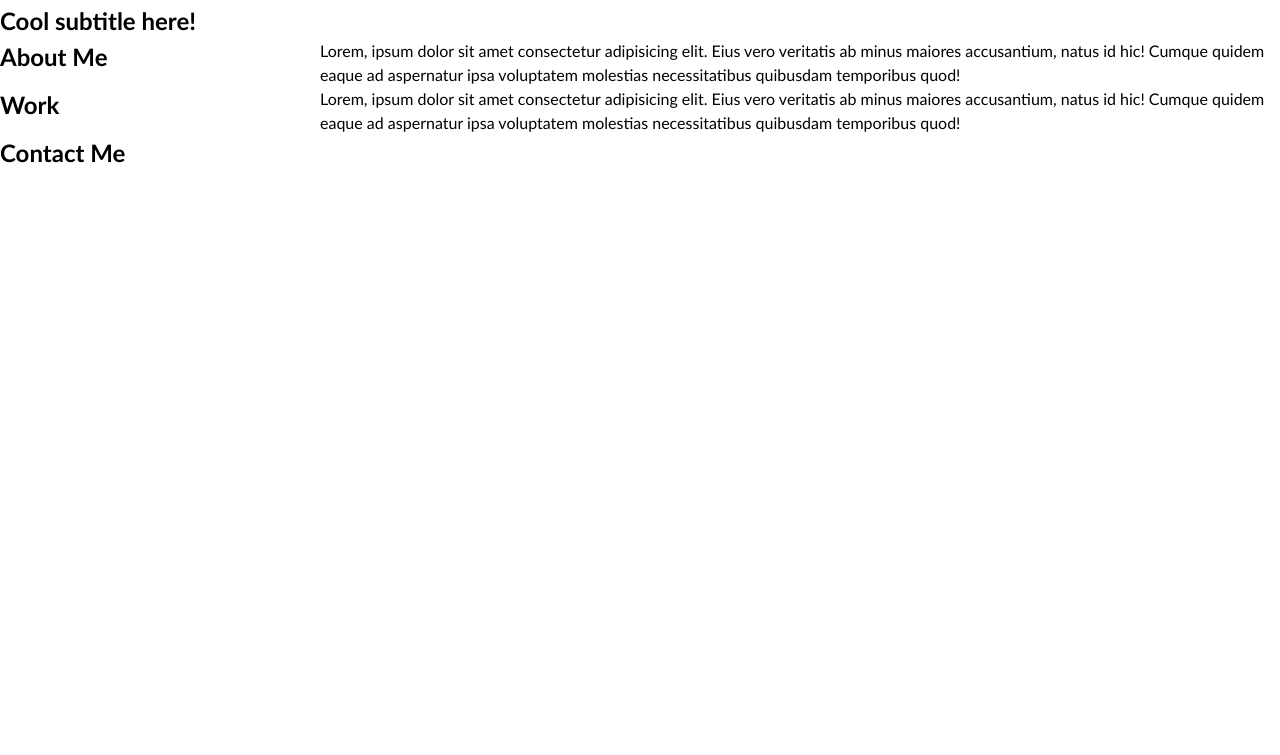
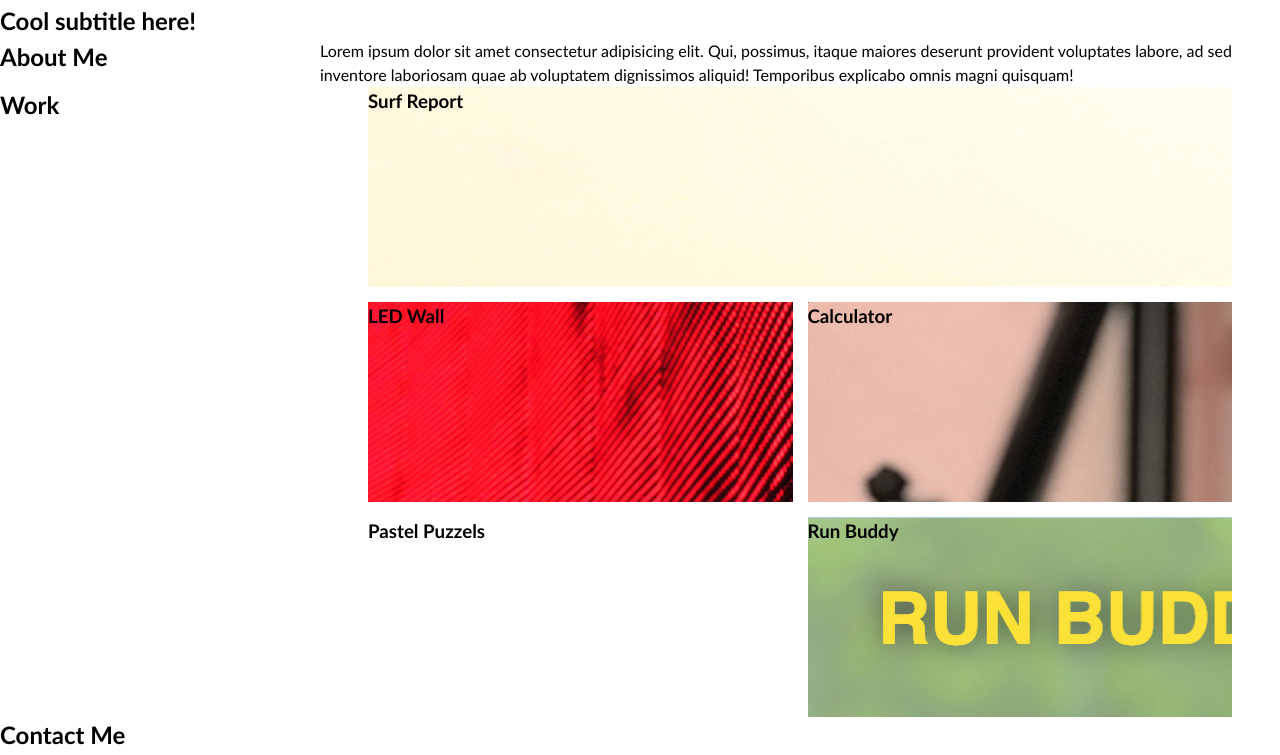
Before and after one commit to Sophie-Senge/portfolio_challenge, a plain HTML site: page starter/index.html in a window 1280 px wide. Shown: the part 45-800 px from the top of the page. Drawn offline with Linux system fonts and the light colour scheme.

Commit message:
added ids and images into css along with seperate grid for work section

```diff
--- a/starter/css/style.css
+++ b/starter/css/style.css
@@ -12,6 +12,45 @@ body {
 .page-wrapper {
   display: grid;
   grid-template-columns: 25% 75%;
+
+}
+
+.work-grid {
+  margin: 0px 5%;
+  display: grid;
+  gap: 15px;
+  grid-template-columns: 1fr 1fr;
+  grid-template-rows: 200px 200px 200px;
+  grid-template-areas:
+  "SR SR"
+  "led cal"
+  "pp run"
+}
+
+#surf-report {
+  grid-area: SR;
+  background-image: url("../images/02-portfolio-4.jpg");
+}
+
+#led-wall {
+  grid-area: led;
+  background-image: url("../images/02-portfolio-1.jpg");
+}
+
+#calculator {
+  grid-area: cal;
+  background-image: url("../images/02-portfolio-2.jpg");
+}
+
+#pastel-puzzles {
+  grid-area: pp;
+  background-image: url("../images/02-portfolio-3.jpg");
+
+}
+
+#run-buddy {
+  grid-area: run;
+  background-image: url("../images/02-run-buddy.jpg");
 }
 
 h1,
--- a/starter/index.html
+++ b/starter/index.html
@@ -30,15 +30,31 @@
       <h2>About Me</h2>
     </section>
     <section>
-      Lorem, ipsum dolor sit amet consectetur adipisicing elit. Eius vero veritatis ab minus maiores accusantium, natus id hic! Cumque quidem eaque ad aspernatur ipsa voluptatem molestias necessitatibus quibusdam temporibus quod!
+      Lorem ipsum dolor sit amet consectetur adipisicing elit. Qui, possimus, itaque maiores deserunt provident voluptates labore, ad sed inventore laboriosam quae ab voluptatem dignissimos aliquid! Temporibus explicabo omnis magni quisquam!
     </section>
 
     <!-- portfolio container -->
     <section class="page-section" id="work">
       <h2>Work</h2>
     </section>
-    <section>
-      Lorem, ipsum dolor sit amet consectetur adipisicing elit. Eius vero veritatis ab minus maiores accusantium, natus id hic! Cumque quidem eaque ad aspernatur ipsa voluptatem molestias necessitatibus quibusdam temporibus quod!
+    <section class="work-grid">
+      <div id="surf-report">
+        <h3>Surf Report</h3>
+      </div>
+      <div id="led-wall">
+        <h3>LED Wall</h3>
+      </div>
+      <div id="calculator">
+        <h3>Calculator</h3>
+      </div>
+      <div id="pastel-puzzels">
+        <h3>Pastel Puzzels</h3>
+      </div>
+      <div id="run-buddy">
+        <h3>Run Buddy</h3>
+      </div>
+
+
     </section>
 
     <!-- contact -->
```
